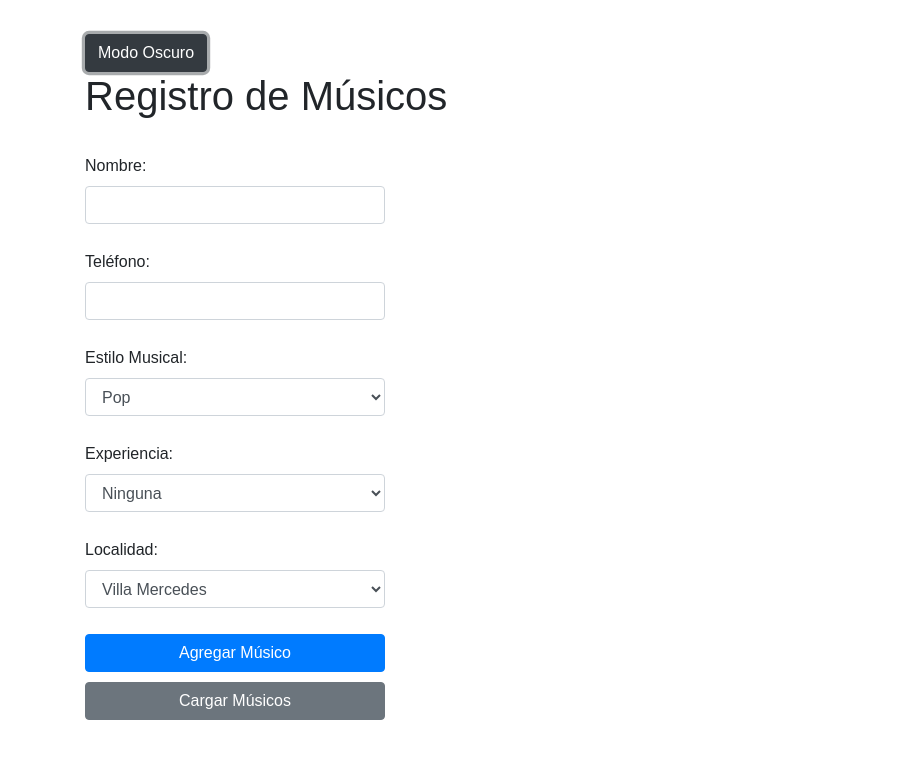
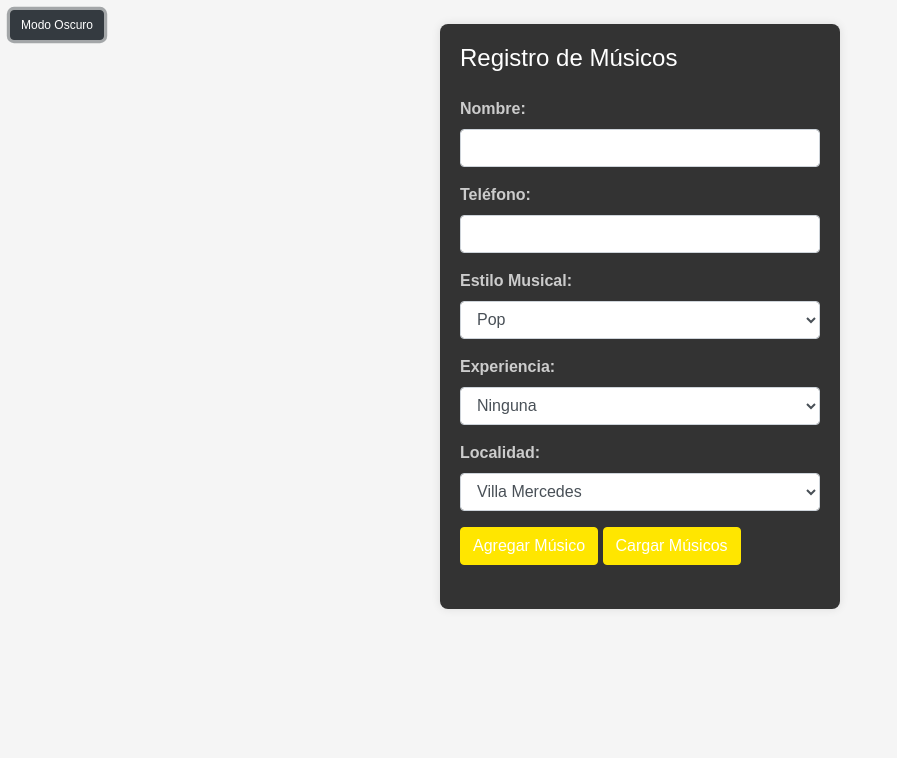
Before and after one commit to claraIness/Pre-3, a website built with Vite: page Registro/index.html in a window 1280 px wide. Both pictures are taken after a click on the button "Modo Oscuro". Shown: the whole page, without its empty margins (0-897 px from the left). Built offline with nearby package versions, Linux system fonts and the light colour scheme.

Commit message:
Agregado de estilo CSS

```diff
--- a/Registro/styles.css
+++ b/Registro/styles.css
@@ -1,42 +1,92 @@
+
 body {
-  font-family: Arial, sans-serif;
-  margin: 20px;
+  font-family: 'Arial', sans-serif;
+  background-color: #f5f5f5;
 }
 
-#registro, #lista {
-  margin-bottom: 30px;
+h1 {
+  font-size: 24px;
 }
 
-form {
-  display: flex;
-  flex-direction: column;
-  max-width: 300px;
+.container {
+  max-width: 400px;
+  background-color: #fff;
+  border-radius: 8px;
+  padding: 20px;
+  box-shadow: 0 0 10px rgba(0, 0, 0, 0.1);
+  margin: 50px auto;
+}
+
+#musicianForm {
+  width: 100%;
+}
+
+.btn-primary {
+  background-color: #FFE600;
+  border-color: #FFE600;
+}
+
+.btn-primary:hover {
+  background-color: #92908f;
+  border-color: #92908f;
+}
+
+.btn-secondary {
+  background-color: #FFE600;
+  border-color: #FFE600;
+}
+
+.btn-secondary:hover {
+  background-color: #92908f;
+  border-color: #92908f;
+}
+
+.card {
+  border: 1px solid #ddd;
+  border-radius: 8px;
+  margin-bottom: 15px;
+  transition: box-shadow 0.3s;
+}
+
+.card:hover {
+  box-shadow: 0 4px 8px rgba(0, 0, 0, 0.1);
+}
+
+.card-body {
+  padding: 15px;
 }
 
 label {
-  margin-top: 10px;
+  font-weight: bold;
+  color: #333;
 }
 
-button {
-  margin-top: 10px;
-  cursor: pointer;
+.dark-mode body {
+  background-color: #1a1a1a;
+  color: #fff;
 }
 
-#musicoList {
-  list-style-type: none;
-  padding: 0;
+.dark-mode .container {
+  background-color: #333;
+  color: #fff;
 }
 
-li {
-  margin-bottom: 10px;
+.dark-mode .card {
+  border: 1px solid #555;
 }
 
-.musico-container {
-    border: 2px solid #ccc;
-    padding: 10px;
-    margin-bottom: 10px;
-    width: 40%;
-    display:flex;
-    flex-direction: row;
-    flex-wrap:nowrap;
+.dark-mode label {
+  color: #ccc;
 }
+
+.btn-dark {
+  font-size: 12px;
+  padding: 5px 10px;
+}
+.btn-dark {
+  font-size: 12px;
+  padding: 5px 10px;
+  position: absolute;
+  top: 10px;
+  left: 10px;
+}
```
